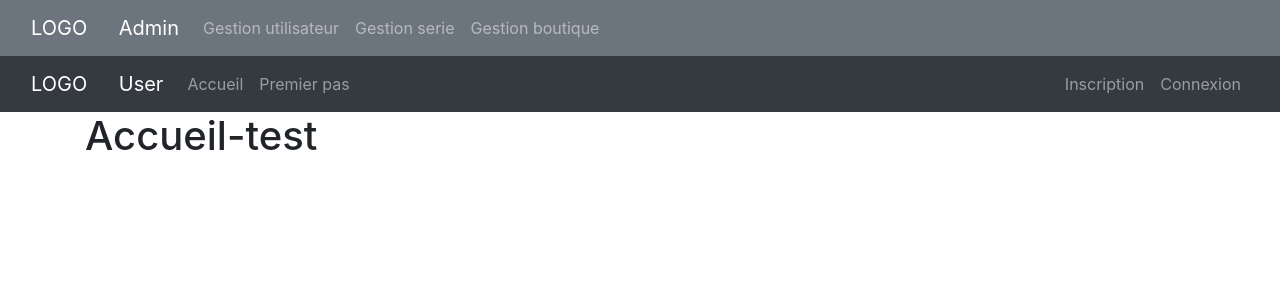
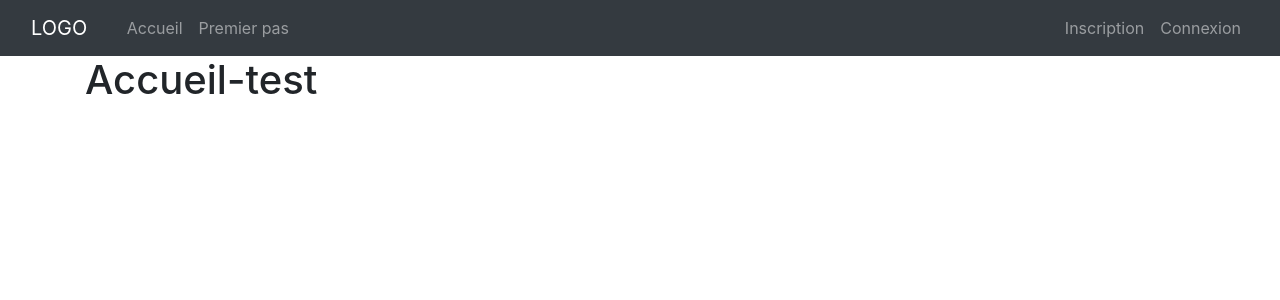
Before and after one commit to ClementLoubiere/serial-watchers, a Symfony app: template templates/index/index.html.twig in a window 1280 px wide. Shown: the top 300 px of the page. Run offline with Twig, Linux system fonts and the light colour scheme; the template is opened without the code that fills it, so the values that code supplies are empty; some libraries are stand-ins or nearby versions.

Commit message:
Ajout des limites oubliés comme une merde

```diff
--- a/src/Entity/User.php
+++ b/src/Entity/User.php
@@ -21,21 +21,21 @@ class User implements UserInterface, \Serializable
     /**
      * @ORM\Column(type="string", length=25)
      * @Assert\NotBlank(message="Le pseudo est obligatoire")
-     * @Assert\Length(maxMessage="Le pseudo ne doit pas dépasser {{ limit }} caractères")
+     * @Assert\Length(max="25", maxMessage="Le pseudo ne doit pas dépasser {{ limit }} caractères")
      */
     private $pseudo;
 
     /**
      * @ORM\Column(type="string", length=45)
      * @Assert\NotBlank(message="Le nom est obligatoire")
-     * @Assert\Length(maxMessage="Le nom ne doit pas faire plus de {{ limit }} caractères")
+     * @Assert\Length(max="45", maxMessage="Le nom ne doit pas faire plus de {{ limit }} caractères")
      */
     private $lastname;
 
     /**
      * @ORM\Column(type="string", length=45)
      * @Assert\NotBlank(message="Le prénom est obligatoire")
-     * @Assert\Length(maxMessage="Le prénom ne doit pas faire plus de {{ limit }} caractères")
+     * @Assert\Length(max="45", maxMessage="Le prénom ne doit pas faire plus de {{ limit }} caractères")
      */
     private $firstname;
 
--- a/templates/base.html.twig
+++ b/templates/base.html.twig
@@ -16,7 +16,8 @@
     {#------------------------------ DEBUT HEADER ------------------------------#}
 
     {#---------------------- DEBUT MENU ADMIN -----------------------#}
-
+    {# s'il y a un utilisateur connecté et qu'il a le rôle ROLE_ADMIN #}
+    {% if is_granted('ROLE_ADMIN') %}
     <nav class="navbar navbar-expand-lg navbar-dark bg-secondary">
         <div class="container-fluid navbar-nav">
             {#
@@ -26,7 +27,7 @@
             <a class="navbar-brand col-sm-2 col-md-1 mr-0" href="#">
                 LOGO
             </a>
-            <a class="navbar-brand" href="{{ path('app_index_index') }}">
+            <a class="navbar-brand">
                 Admin
             </a>
 
@@ -51,6 +52,7 @@
             </div>
         </div>
     </nav>
+    {% endif %}
     {#---------------------- FIN MENU ADMIN -----------------------#}
 
     {#---------------------- DEBUT MENU INTERFACE UTILISATEUR ---------------------#}
@@ -64,10 +66,6 @@
         <div class="container-fluid navbar-nav">
             <a class="navbar-brand col-sm-2 col-md-1 mr-0" href="#">
                 LOGO
-            </a>
-
-            <a class="navbar-brand" href="{{ path('app_index_index') }}">
-                User
             </a>
             <ul class="navbar-nav navbar-collapse">
                 {# si l'utilisateur n'est pas connecté, on ne l'affiche pas#}
```
